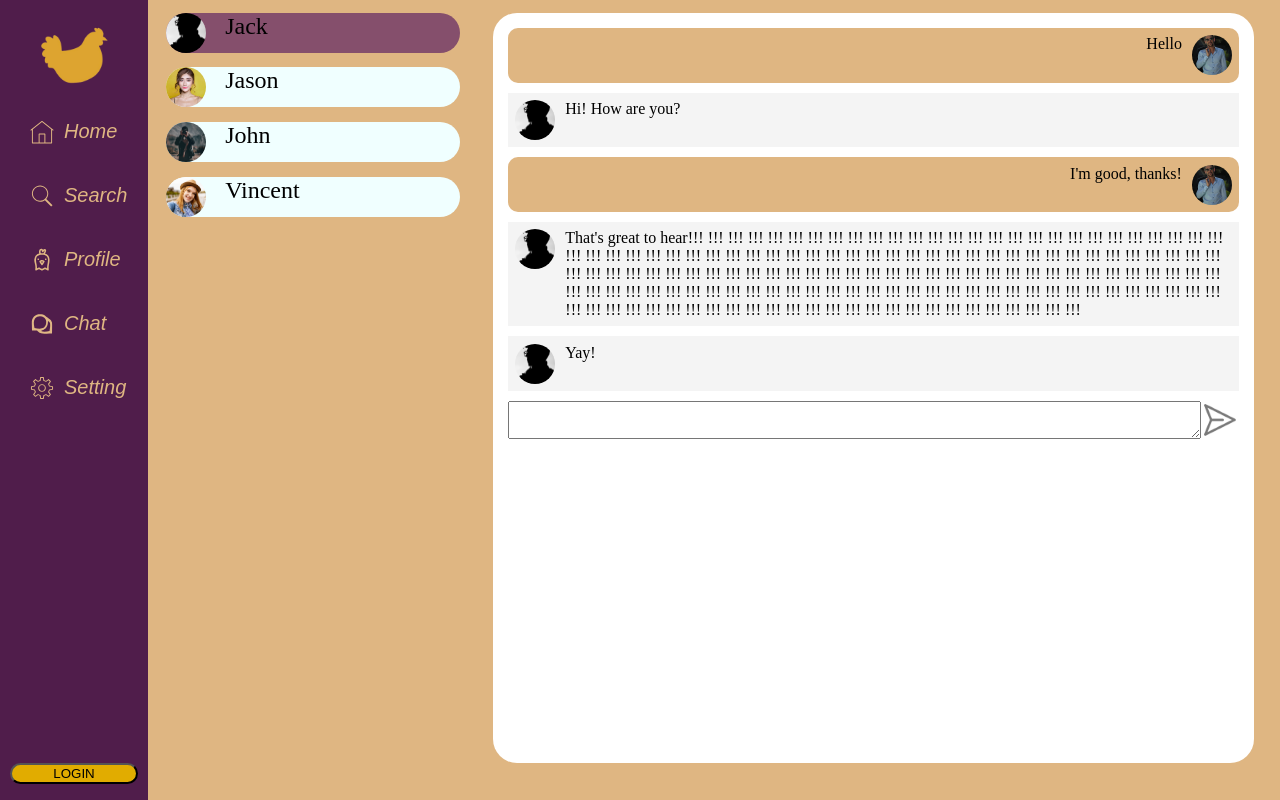
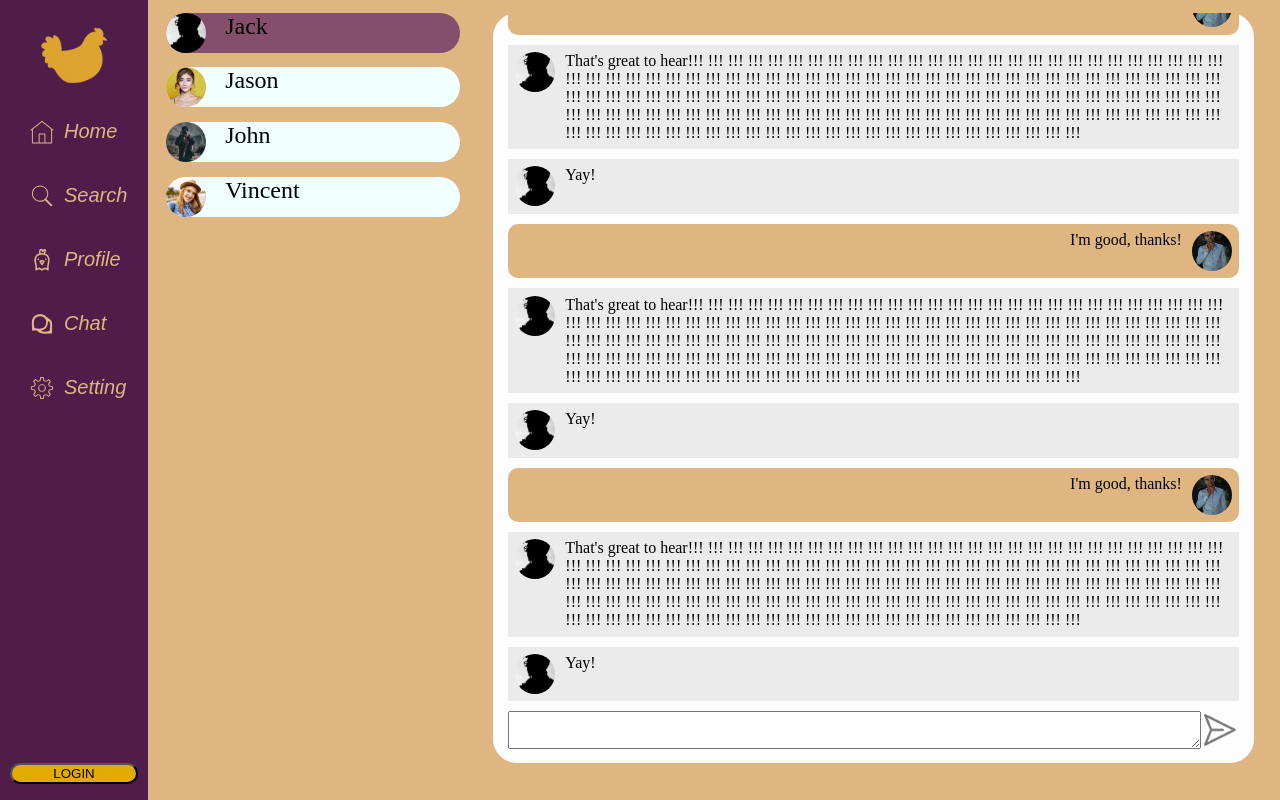
Before and after one commit to VTiS15/Chicker, a React (Create React App) app in the folder chicker/: page /Chat in a window 1280 px wide. Both pictures are taken after a click on the element "Jack". Built offline with nearby package versions, Linux system fonts and the light colour scheme.

Commit message:
chat textarea bottom

```diff
--- a/chicker/src/Frontend/Pages/ChatPage.css
+++ b/chicker/src/Frontend/Pages/ChatPage.css
@@ -51,7 +51,8 @@
  }
 
 .ChatHistory {
-  background-color: white;
+  display: flex;
+  background-color: #fdfdfd;
   height: 90vh;
   overflow: auto;
   border-radius: 24px;
@@ -60,12 +61,16 @@
   overflow-y: auto;
 }
 
+.Messages {
+  flex: 1;
+}
+
 .FriendMessage {
   display: grid;
   grid-template-columns: auto 1fr;
   column-gap: 10px;
   margin-bottom: 10px;
-  background-color: #f4f4f4;
+  background-color: #ebebeb;
   padding: 1%;
 }
 
--- a/chicker/src/Frontend/Pages/ChatPage.js
+++ b/chicker/src/Frontend/Pages/ChatPage.js
@@ -1,4 +1,4 @@
-import React, { useEffect, useRef } from 'react';
+import React, { useEffect, useRef, useState } from 'react';
 import Sidebar from "../components/sidebar";
 import "./ChatPage.css";
 import send from "../Pictures/send.png";
@@ -21,6 +21,15 @@ const chatHistory = [
   { sender: 'Jack', image: profile1, message: `Hi! How are you?` },
   { sender: 'Yuden', image: profile5, message: `I'm good, thanks!` },
   { sender: 'Jack', image: profile1, message: `That's great to hear!!! !!! !!! !!! !!! !!! !!! !!! !!! !!! !!! !!! !!! !!! !!! !!! !!! !!! !!! !!! !!! !!! !!! !!! !!! !!! !!! !!! !!! !!! !!! !!! !!! !!! !!! !!! !!! !!! !!! !!! !!! !!! !!! !!! !!! !!! !!! !!! !!! !!! !!! !!! !!! !!! !!! !!! !!! !!! !!! !!! !!! !!! !!! !!! !!! !!! !!! !!! !!! !!! !!! !!! !!! !!! !!! !!! !!! !!! !!! !!! !!! !!! !!! !!! !!! !!! !!! !!! !!! !!! !!! !!! !!! !!! !!! !!! !!! !!! !!! !!! !!! !!! !!! !!! !!! !!! !!! !!! !!! !!! !!! !!! !!! !!! !!! !!! !!! !!! !!! !!! !!! !!! !!! !!! !!! !!! !!! !!! !!! !!! !!! !!! !!! !!! !!! !!! !!! !!! !!! !!! !!! !!! !!! !!! !!! !!! !!! !!! !!! !!! !!! !!!` },
+  { sender: 'Jack', image: profile1, message: `Yay!` },
+  { sender: 'Yuden', image: profile5, message: `I'm good, thanks!` },
+  { sender: 'Jack', image: profile1, message: `That's great to hear!!! !!! !!! !!! !!! !!! !!! !!! !!! !!! !!! !!! !!! !!! !!! !!! !!! !!! !!! !!! !!! !!! !!! !!! !!! !!! !!! !!! !!! !!! !!! !!! !!! !!! !!! !!! !!! !!! !!! !!! !!! !!! !!! !!! !!! !!! !!! !!! !!! !!! !!! !!! !!! !!! !!! !!! !!! !!! !!! !!! !!! !!! !!! !!! !!! !!! !!! !!! !!! !!! !!! !!! !!! !!! !!! !!! !!! !!! !!! !!! !!! !!! !!! !!! !!! !!! !!! !!! !!! !!! !!! !!! !!! !!! !!! !!! !!! !!! !!! !!! !!! !!! !!! !!! !!! !!! !!! !!! !!! !!! !!! !!! !!! !!! !!! !!! !!! !!! !!! !!! !!! !!! !!! !!! !!! !!! !!! !!! !!! !!! !!! !!! !!! !!! !!! !!! !!! !!! !!! !!! !!! !!! !!! !!! !!! !!! !!! !!! !!! !!! !!! !!!` },
+  { sender: 'Jack', image: profile1, message: `Yay!` },
+  { sender: 'Yuden', image: profile5, message: `I'm good, thanks!` },
+  { sender: 'Jack', image: profile1, message: `That's great to hear!!! !!! !!! !!! !!! !!! !!! !!! !!! !!! !!! !!! !!! !!! !!! !!! !!! !!! !!! !!! !!! !!! !!! !!! !!! !!! !!! !!! !!! !!! !!! !!! !!! !!! !!! !!! !!! !!! !!! !!! !!! !!! !!! !!! !!! !!! !!! !!! !!! !!! !!! !!! !!! !!! !!! !!! !!! !!! !!! !!! !!! !!! !!! !!! !!! !!! !!! !!! !!! !!! !!! !!! !!! !!! !!! !!! !!! !!! !!! !!! !!! !!! !!! !!! !!! !!! !!! !!! !!! !!! !!! !!! !!! !!! !!! !!! !!! !!! !!! !!! !!! !!! !!! !!! !!! !!! !!! !!! !!! !!! !!! !!! !!! !!! !!! !!! !!! !!! !!! !!! !!! !!! !!! !!! !!! !!! !!! !!! !!! !!! !!! !!! !!! !!! !!! !!! !!! !!! !!! !!! !!! !!! !!! !!! !!! !!! !!! !!! !!! !!! !!! !!!` },
+  { sender: 'Jack', image: profile1, message: `Yay!` },
+  { sender: 'Yuden', image: profile5, message: `I'm good, thanks!` },
+  { sender: 'Jack', image: profile1, message: `That's great to hear!!! !!! !!! !!! !!! !!! !!! !!! !!! !!! !!! !!! !!! !!! !!! !!! !!! !!! !!! !!! !!! !!! !!! !!! !!! !!! !!! !!! !!! !!! !!! !!! !!! !!! !!! !!! !!! !!! !!! !!! !!! !!! !!! !!! !!! !!! !!! !!! !!! !!! !!! !!! !!! !!! !!! !!! !!! !!! !!! !!! !!! !!! !!! !!! !!! !!! !!! !!! !!! !!! !!! !!! !!! !!! !!! !!! !!! !!! !!! !!! !!! !!! !!! !!! !!! !!! !!! !!! !!! !!! !!! !!! !!! !!! !!! !!! !!! !!! !!! !!! !!! !!! !!! !!! !!! !!! !!! !!! !!! !!! !!! !!! !!! !!! !!! !!! !!! !!! !!! !!! !!! !!! !!! !!! !!! !!! !!! !!! !!! !!! !!! !!! !!! !!! !!! !!! !!! !!! !!! !!! !!! !!! !!! !!! !!! !!! !!! !!! !!! !!! !!! !!!` },
   { sender: 'Jack', image: profile1, message: `Yay!` },],
 
   [{ sender: 'Jason', image: profile2, message: `Hey` },
@@ -28,20 +37,7 @@ const chatHistory = [
   { sender: 'Jason', image: profile2, message: `I'm good, thanks!` },
   { sender: 'Yuden', image: profile5, message: `That's great to hear!` },{ sender: 'Jason', image: profile2, message: `Hey` },
   { sender: 'Yuden', image: profile5, message: `Hello! How are you?` },
-  { sender: 'Jason', image: profile2, message: `I'm good, thanks!` },
-  { sender: 'Yuden', image: profile5, message: `That's great to hear!` },{ sender: 'Jason', image: profile2, message: `Hey` },
-  { sender: 'Yuden', image: profile5, message: `Hello! How are you?` },
-  { sender: 'Jason', image: profile2, message: `I'm good, thanks!` },
-  { sender: 'Yuden', image: profile5, message: `That's great to hear!` },{ sender: 'Jason', image: profile2, message: `Hey` },
-  { sender: 'Yuden', image: profile5, message: `Hello! How are you?` },
-  { sender: 'Jason', image: profile2, message: `I'm good, thanks!` },
-  { sender: 'Yuden', image: profile5, message: `That's great to hear!` },{ sender: 'Jason', image: profile2, message: `Hey` },
-  { sender: 'Yuden', image: profile5, message: `Hello! How are you?` },
-  { sender: 'Jason', image: profile2, message: `I'm good, thanks!` },
-  { sender: 'Yuden', image: profile5, message: `That's great to hear!` },{ sender: 'Jason', image: profile2, message: `Hey` },
-  { sender: 'Yuden', image: profile5, message: `Hello! How are you?` },
-  { sender: 'Jason', image: profile2, message: `I'm good, thanks!` },
-  { sender: 'Yuden', image: profile5, message: `That's great to hear!` },],
+  { sender: 'Jason', image: profile2, message: `I'm good, thanks!` },],
 
   [{ sender: 'Yuden', image: profile5, message: `Heyo` },
   { sender: 'John', image: profile3, message: `Yo! How are you?` },
@@ -55,7 +51,7 @@ const chatHistory = [
 ];
 
 export default function ChatPage() {
-  const [selectedFriend, setSelectedFriend] = React.useState(null);
+  const [selectedFriend, setSelectedFriend] = useState(null);
   const handleFriendClick = (friendId) => {
     setSelectedFriend(friendId);
   };
@@ -106,6 +102,7 @@ function ChatHistory({ friendId }) {
 
   return (
     <div className="ChatHistory" ref={containerRef}>
+      <div className="Messages">
         {chatHistory[friendId-1].map((chat) => (
           <div className={chat.sender !== 'Yuden' ? 'FriendMessage' : 'UserMessage'} key={chat.id}>
             {chat.sender !== 'Yuden' && (<img className="FriendPic" src={chat.image}/>)}
@@ -115,10 +112,11 @@ function ChatHistory({ friendId }) {
             {chat.sender === 'Yuden' && (<img className="FriendPic" src={chat.image}/>)}
           </div>
         ))}
-        <div className="enterMessage">
-          <textarea className="enterMessageText"></textarea>
-          <img className="sendIcon" src={send} alt="Send" />
-        </div>
+      </div>
+      <div className="enterMessage">
+        <textarea className="enterMessageText"></textarea>
+        <img className="sendIcon" src={send} alt="Send" />
+      </div>
     </div>
   );
 }
```
